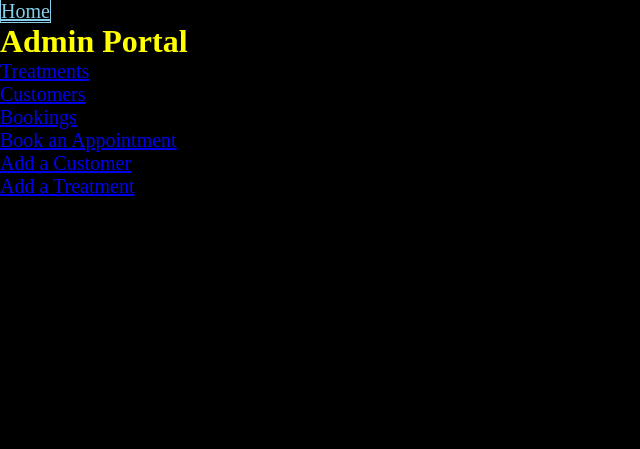
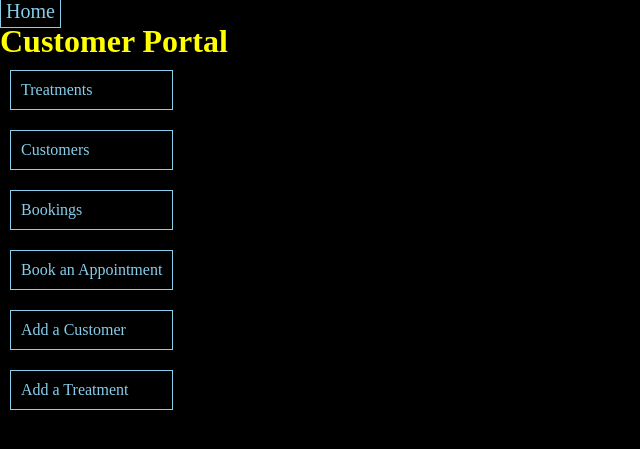
Before and after one commit to abasile1-tech/cyberpunk_ripperdoc_appointment_scheduler, a Flask app: page /customer-portal in a window 1280 px wide. Shown: the top 449 px of the page, without its empty margins (0-640 px from the left). Run offline with Flask 3, Linux system fonts and the light colour scheme.

Commit message:
I removed text decoration from links. Links are no longer underlined and no longer change color when historically clicked

```diff
--- a/static/style.css
+++ b/static/style.css
@@ -8,6 +8,10 @@ body {
 	color: yellow;
 }
 
+a {
+	text-decoration: none;
+}
+
 nav {
 	font-size: 20px;
 }
@@ -16,6 +20,15 @@ nav {
 	background-color: black;
 	border: 1px solid skyblue;
 	color: skyblue;
+	padding: 5px;
+}
+
+.admin_nav_link {
+	background-color: black;
+	border: 1px solid skyblue;
+	color: skyblue;
+	padding: 10px;
+	margin: 10px;
 }
 
 header {
@@ -116,3 +129,9 @@ input[type="submit"] {
 	padding: 5px;
 	margin: 10px;
 }
+
+.flex_list {
+	display: flex;
+	flex-direction: column;
+	width: fit-content;
+}
--- a/templates/customer_portal.html
+++ b/templates/customer_portal.html
@@ -1,26 +1,12 @@
 {% extends 'base.html' %}
 {% block content %}
-	<h1>Admin Portal</h1>
-	<nav>
-		<ul>
-			<li>
-			<a href="/treatments">Treatments</a>
-			</li>
-			<li>
-			<a href="/customers">Customers</a>
-			</li>
-			<li>
-			<a href="/bookings">Bookings</a>
-			</li>
-			<li>
-			<a href="/bookings/new">Book an Appointment</a>
-			</li>
-			<li>
-			<a href="/customers/new">Add a Customer</a>
-			</li>
-			<li>
-			<a href="/treatments/new">Add a Treatment</a>
-			</li>
-		</ul>
-	</nav>
+<h1>Customer Portal</h1>
+<div class="flex_list">
+	<a href="/treatments" class="admin_nav_link">Treatments</a>
+	<a href="/customers" class="admin_nav_link">Customers</a>
+	<a href="/bookings" class="admin_nav_link">Bookings</a>
+	<a href="/bookings/new" class="admin_nav_link">Book an Appointment</a>
+	<a href="/customers/new" class="admin_nav_link">Add a Customer</a>
+	<a href="/treatments/new" class="admin_nav_link">Add a Treatment</a>
+</div>
 {% endblock content %}
```
Also changed, not shown: templates/admin_portal.html (+8 -22 lines).
